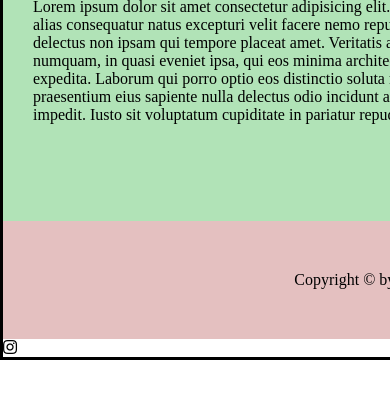
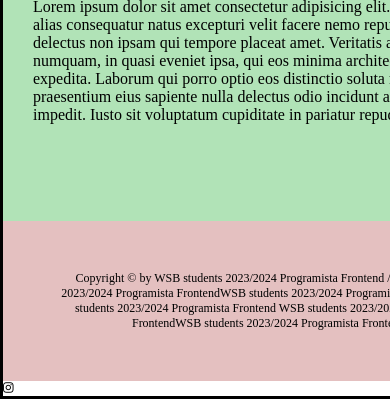
Before and after one commit to katjaen/Team-PF_wtorek2024, a plain HTML site: page index.html in a window 390 px wide. Shown: the part 815-1214 px from the top of the page. Before the commit the page ends 1175 px from the top, so only its background shows below. Drawn offline with Linux system fonts and the light colour scheme.

Commit message:
footer responsive

```diff
--- a/css/style.css
+++ b/css/style.css
@@ -1,6 +1,40 @@
 /* Tu są style kaskadowe CSS */
 
 /* General rules */
+@media screen and (max-width: 575.98px) {
+  /* rozmiar XS */
+  footer {
+    font-size: 12px;
+  }
+}
+
+@media screen and (min-width: 576px) and (max-width: 767.98px) {
+  /* rozmiar S */
+  footer {
+    font-size: 14px;
+  }
+}
+
+@media screen and (min-width: 768px) and (max-width: 991.98px) {
+  /* rozmiar M */
+  footer {
+    font-size: 16px;
+  }
+}
+
+@media screen and (min-width: 992px) and (max-width: 1199.98px) {
+  /* rozmiar L */
+  footer {
+    font-size: 18px;
+  }
+}
+
+@media screen and (min-width: 1200px) {
+  /* Rozmiar XL */
+  footer {
+    font-size: 20px;
+  }
+}
 * {
   box-sizing: border-box;
 }
--- a/index.html
+++ b/index.html
@@ -97,8 +97,20 @@
           </section>
         </aside>
       </main>
+
       <footer>
-        <p>Copyright &copy; by WSB students 2023/2024 Programista Frontend</p>
+        <p>
+          Copyright &copy; by WSB students 2023/2024 Programista Frontend /WSB
+          students 2023/2024 Programista Frontend WSB students 2023/2024
+          Programista Frontend WSB students 2023/2024 Programista FrontendWSB
+          students 2023/2024 Programista Frontend WSB students 2023/2024
+          Programista FrontendWSB students 2023/2024 Programista FrontendWSB
+          students 2023/2024 Programista Frontend WSB students 2023/2024
+          Programista Frontend WSB students 2023/2024 Programista FrontendWSB
+          students 2023/2024 Programista FrontendWSB students 2023/2024
+          Programista Frontend WSB students 2023/2024 Programista FrontendWSB
+          students 2023/2024 Programista Frontend
+        </p>
         <i class="fab fa-instagram"></i>
       </footer>
     </div>
```
